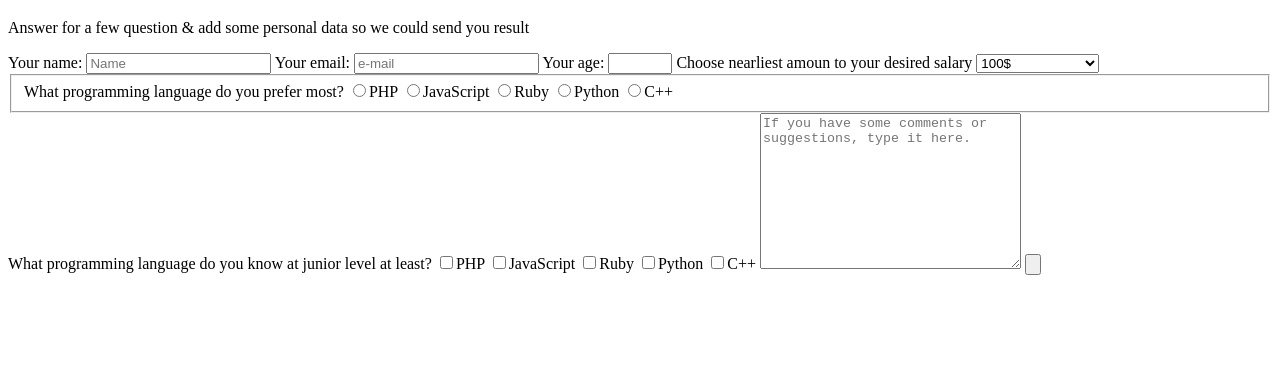
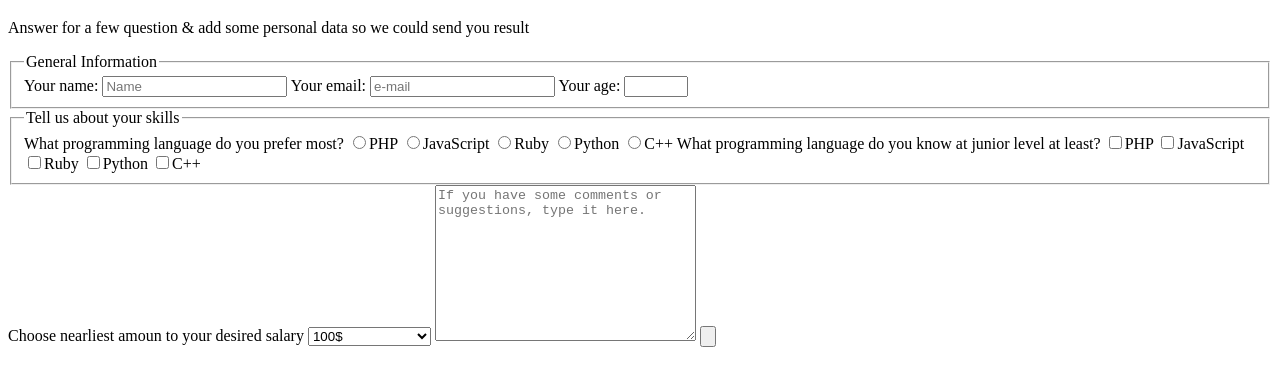
Before and after one commit to EskalonaD/SurveyForm, a plain HTML site: page index.html in a window 1280 px wide. Shown: the part 61-446 px from the top of the page. Drawn offline with Linux system fonts and the light colour scheme.

Commit message:
minor change to html structure

```diff
--- a/index.html
+++ b/index.html
@@ -10,6 +10,12 @@
     <h1 id="title">Job Application Survey</h1>
     <p id="description">Answer for a few question & add some personal data so we could send you result</p>
     <form action="post" id="survey-form">
+        <fieldset>
+            <legend>
+                General Information
+
+            </legend>
+
             <label  id="name-label"> Your name:
                 <input type="text" id="name" required placeholder='Name'>
             </label>
@@ -20,6 +26,30 @@
             <label  id="number-label"> Your age:
                 <input type="number" id="number" min='18' max='100' placeholder=''>
             </label>
+        </fieldset>
+    </label>
+    <fieldset>
+        <legend>Tell us about your skills</legend>
+        <label for="">
+            What programming language do you prefer most?
+
+            <input type="radio" name="preferable-language">PHP
+            <input type="radio" name="preferable-language">JavaScript
+            <input type="radio" name="preferable-language">Ruby
+            <input type="radio" name="preferable-language">Python
+            <input type="radio" name="preferable-language">C++
+
+        </label>
+
+        <label for="">What programming language do you know at junior level at least?
+
+            <input type="checkbox" value="PHP">PHP
+            <input type="checkbox" value="JavaScript">JavaScript
+            <input type="checkbox" value="Ruby">Ruby
+            <input type="checkbox" value="Python">Python
+            <input type="checkbox" value="C++">C++
+        </label>
+    </fieldset>
         <label> Choose nearliest amoun to your desired salary
             <select name="salary" id="dropdown">
                 <option value="100">100$</option>
@@ -34,22 +64,6 @@
                 <option value="1000">1000$</option>
                 <option value="1000+">More than 1000$</option>
             </select>
-        </label>
-        <fieldset> What programming language do you prefer most?
-            <input type="radio" name="preferable-language">PHP
-            <input type="radio" name="preferable-language">JavaScript
-            <input type="radio" name="preferable-language">Ruby
-            <input type="radio" name="preferable-language">Python
-            <input type="radio" name="preferable-language">C++
-        </fieldset>
-        <label for="">What programming language do you know at junior level at least?
-
-            <input type="checkbox" value="PHP">PHP
-            <input type="checkbox" value="JavaScript">JavaScript
-            <input type="checkbox" value="Ruby">Ruby
-            <input type="checkbox" value="Python">Python
-            <input type="checkbox" value="C++">C++
-        </label>
             <textarea name="" id="" cols="30" rows="10" placeholder='If you have some comments or suggestions, type it here.''></textarea>
             <input type="submit" value="" id="submit">
         </form>
```
Lines whose indentation alone changed are shown as unchanged.
